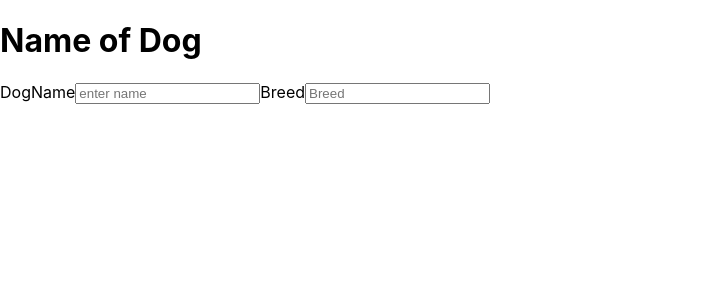
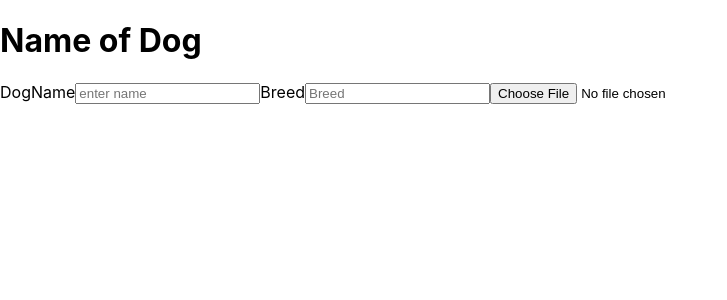
Before and after one commit to RonaldMcguire/forms2, a React (Create React App) app in the folder project/: page / in a window 1280 px wide. Shown: the top 300 px of the page, without its empty margins (0-727 px from the left). Built offline with nearby package versions, Linux system fonts and the light colour scheme.

Commit message:
This is where i will start building the gender

```diff
--- a/project/src/components/forms.jsx
+++ b/project/src/components/forms.jsx
@@ -12,11 +12,14 @@ class forms extends Component{
       })
 
     }
+    GenderChange = (event) =>
 
     breedName = (event) => {
 
       this.setState({
+
         breed: event.target.value
+
       })
     }
 
@@ -42,6 +45,11 @@ class forms extends Component{
 
           onChange={this.breedName}
           />
+
+<input type="file" name="myImage" accept="image/*" />
+
+
+
         </form>
         </div>
       )
```
